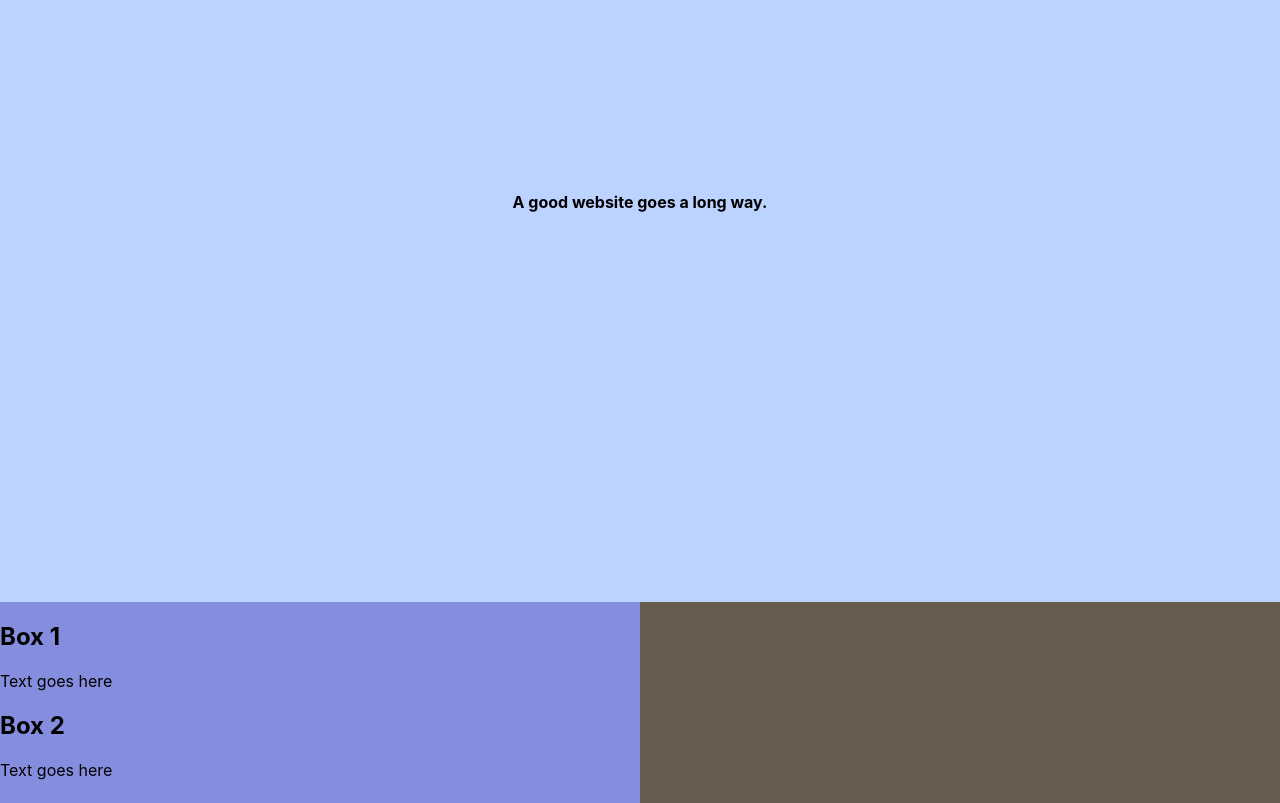
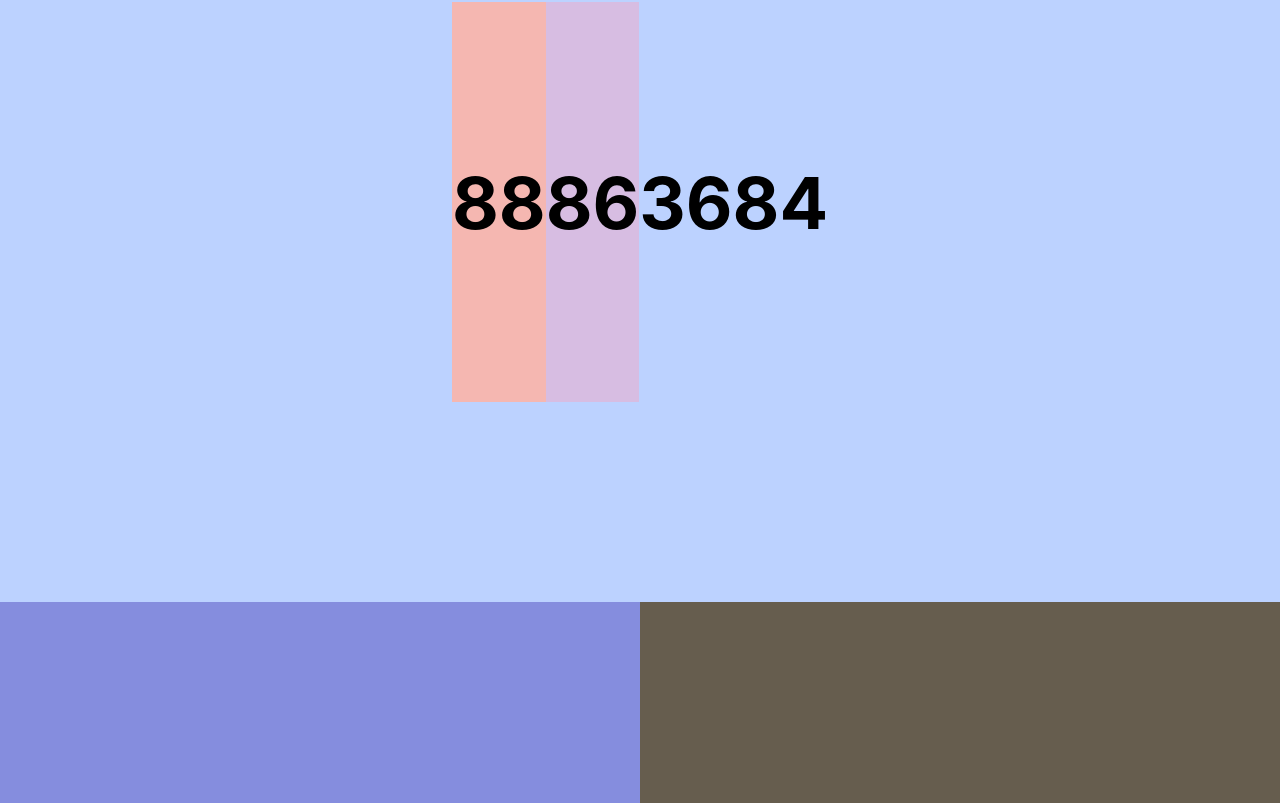
Before and after one commit to ByteBuddiesInc/Portfolio-Website, a React (Create React App) app: page / in a window 1280 px wide. Shown: the part 998-1801 px from the top of the page. Built offline with nearby package versions, Linux system fonts and the light colour scheme.

Commit message:
serevices

```diff
--- a/src/App.css
+++ b/src/App.css
@@ -16,6 +16,33 @@
 
 .services {
   background-color: #bcd2ff;
+  display: flex;
+  justify-content: center;
+  align-items: center;
+}
+
+.services-container {
+  height: 100%;
+  display: flex;
+  flex-direction: row;
+  justify-content: center;
+  align-items: center;
+}
+
+.box {
+  height: 50%;
+  display: flex;
+  justify-content: center;
+  align-items: center;
+  font-size: 3rem;
+}
+
+.box1 {
+  background-color: #f5b7b1;
+}
+
+.box2 {
+  background-color: #d7bde2;
 }
 
 .link {
@@ -88,13 +115,6 @@
   width: 100%; /* Change the width to 100% on hover to show the underline */
 }
 
-.services-container {
-  display: flex;
-  align-items: center;
-  justify-content: center;
-  height: 100%;
-}
-
 .services-text {
   font-size: 1rem;
 }
--- a/src/App.js
+++ b/src/App.js
@@ -18,11 +18,11 @@ function App() {
     <div className="App">
       <div className="hero">
         <ul>
-          <li onClick={() => scrollToSection(main) } id="logo">
+          <li onClick={() => scrollToSection(main)} id="logo">
             BYTE BUDDIES
           </li>
           <li onClick={() => scrollToSection(services)} className="link"
-          id= "a">
+            id="a">
             Services
           </li>
           <li onClick={() => scrollToSection(about)} className="link" id="b">
@@ -43,26 +43,20 @@ function App() {
 
       <div ref={services} className="services">
         <div className="services-container">
-          <h3 className="services-text">A good website goes a long way.</h3>
+          <div className="box box1">
+            <h2>88</h2>
           </div>
-        <div class="box box1">
-          <h2>Box 1</h2>
-          <p>Text goes here</p>
+          <div className="box box2">
+            <h2>86</h2>
           </div>
-        <div class="box box2">
-          <h2>Box 2</h2>
-          <p>Text goes here</p>
+          <div className="box box3">
+            <h2>36</h2>
           </div>
-        <div class="box box3">
-          <h2>Box 3</h2>
-          <p>Text goes here</p>
-        </div>
-        <div class="box box4">
-          <h2>Box 4</h2>
-          <p>Text goes here</p>
+          <div className="box box4">
+            <h2>84</h2>
           </div>
         </div>
-
+      </div>
 
 
       <div ref={about} className="about">
```
Lines whose indentation alone changed are shown as unchanged.
